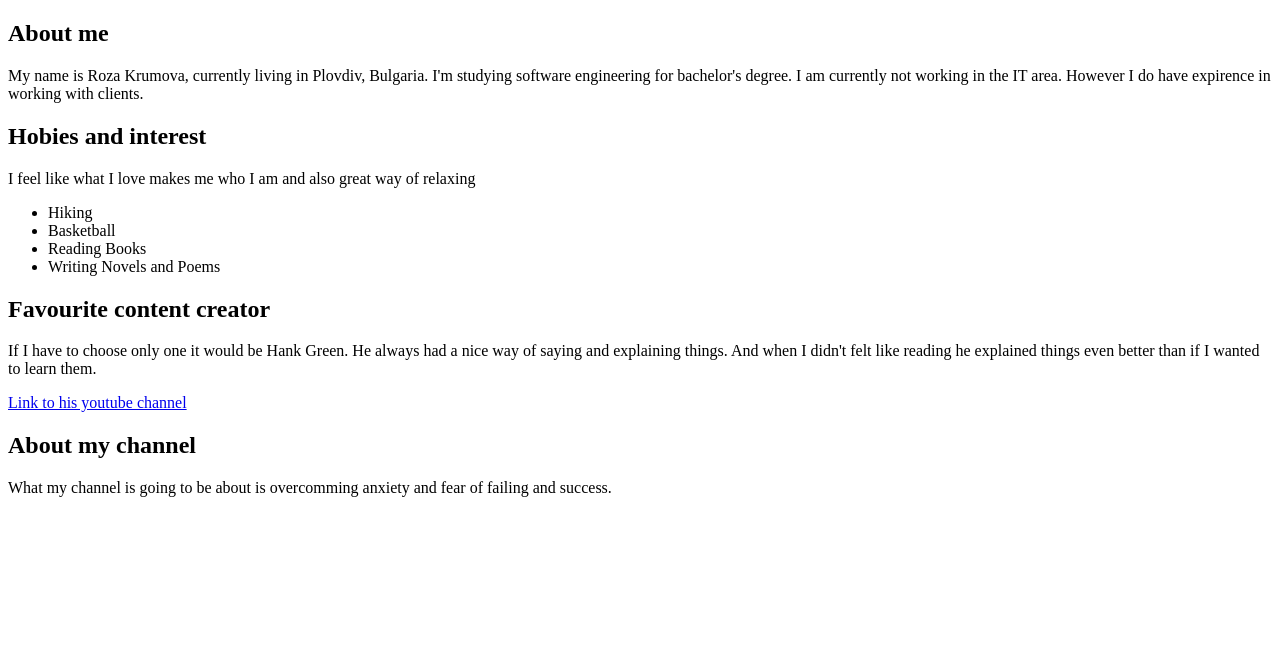
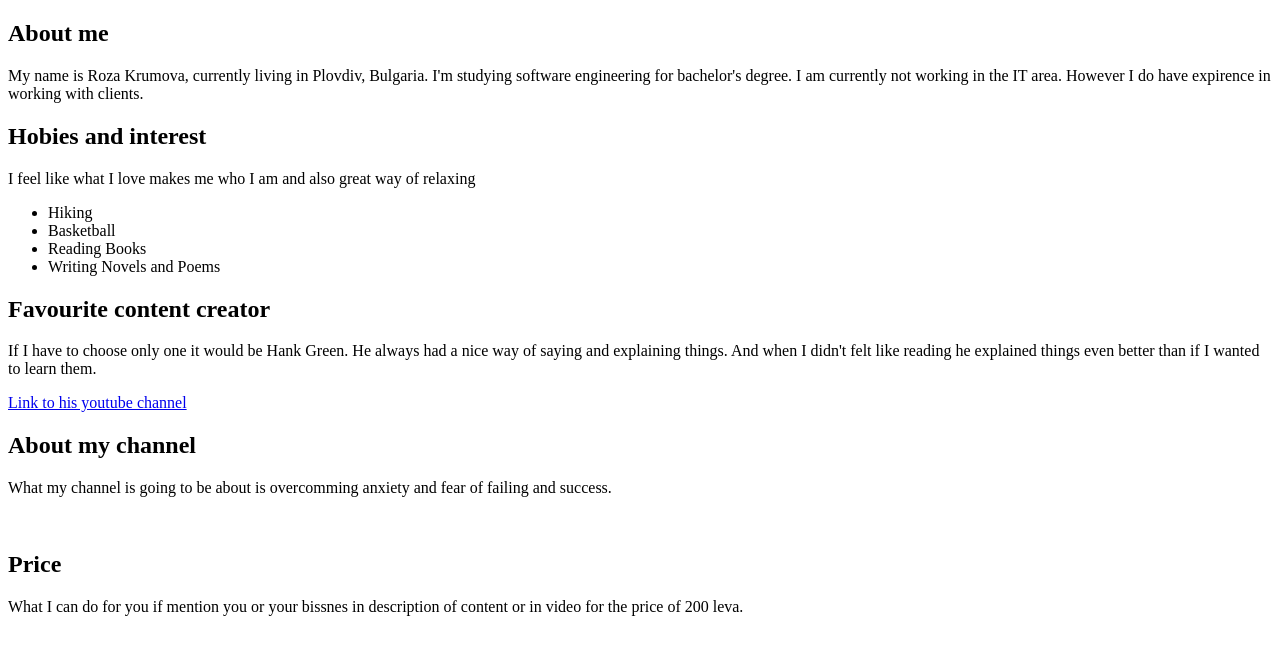
Before and after one commit to RKrumova/stu2001321060, a plain HTML site: page index.html in a window 1280 px wide. Drawn offline with Linux system fonts and the light colour scheme.

Commit message:
Added price for services

```diff
--- a/index.html
+++ b/index.html
@@ -21,5 +21,9 @@
 <a href="https://www.youtube.com/@hankschannel">Link to his youtube channel</a>
 <h2>About my channel </h2>
 <p>What my channel is going to be about is overcomming anxiety and fear of failing and success.  </p>
+<br>
+
+<h2> Price </h2>
+<p>What I can do for you if mention you or your bissnes in description of content or in video for the price of 200 leva.</p>
 </body>
 </html>
```
